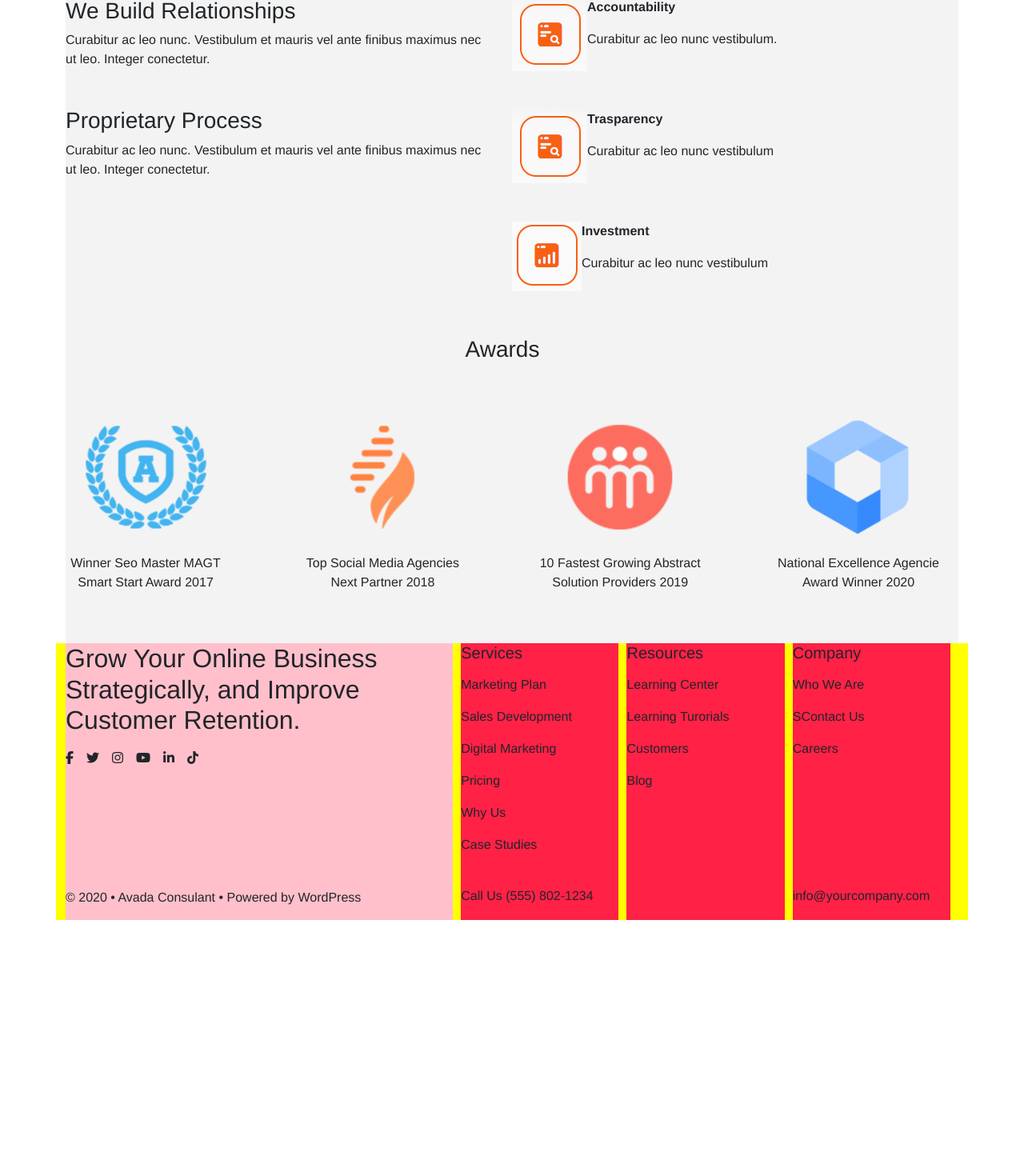
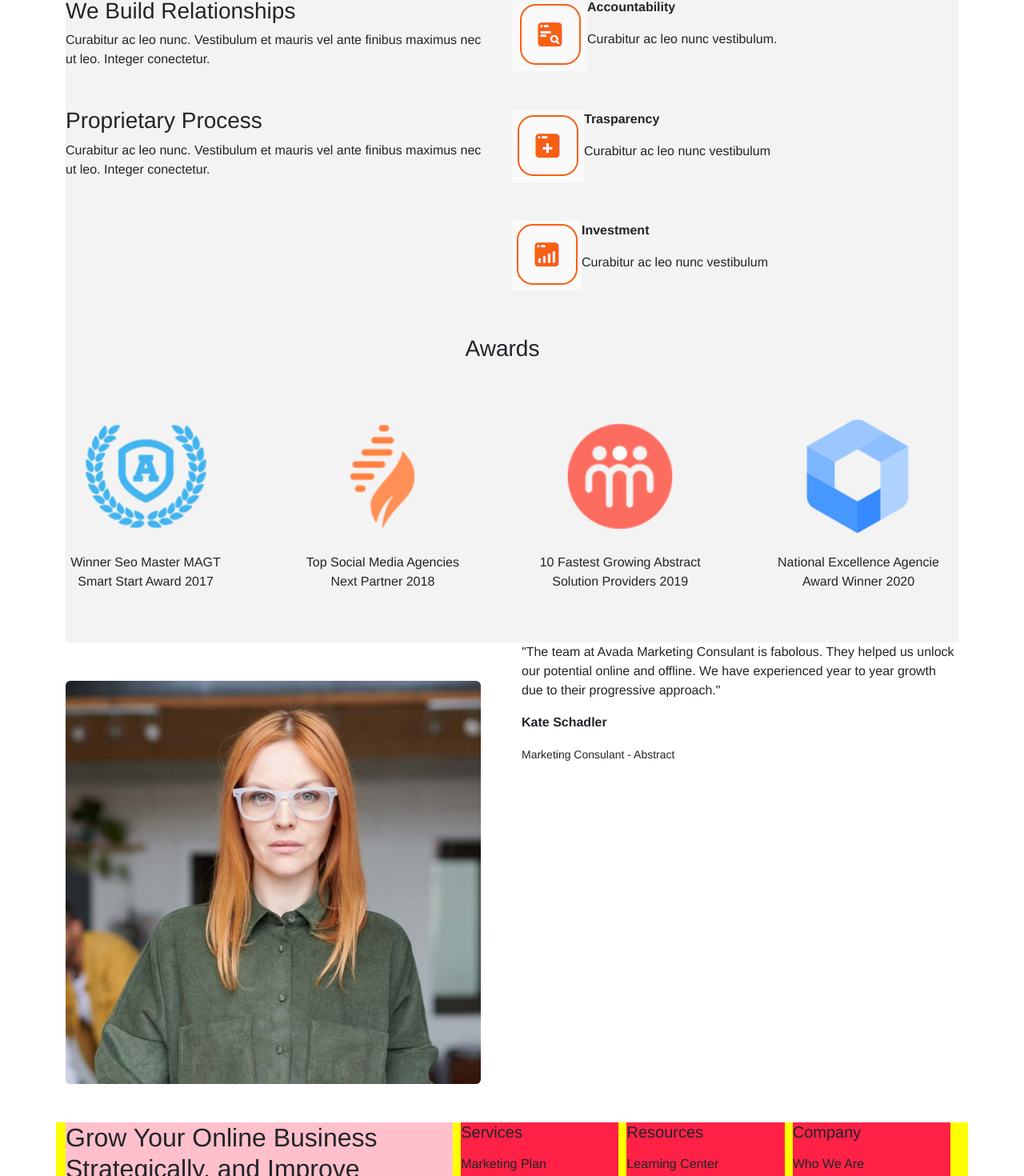
Before and after one commit to AndyDAntuono/proj-html-vuejs, a Vue app: page / in a window 1280 px wide. Shown: the part 4126-5596 px from the top of the page at 80% size. Before the commit the page ends 5276 px from the top, so only its background shows below. Built offline with nearby package versions, Linux system fonts and the light colour scheme.

Commit message:
[UPD] updated AppMain.vue

```diff
--- a/src/components/AppMain.vue
+++ b/src/components/AppMain.vue
@@ -190,7 +190,7 @@
                                 </div>
                             </div>
                             <div class="mt-5 mb-2 d-flex">
-                                <img src="../assets/img/image-4.png" alt="">
+                                <img src="../assets/img/image-5.png" alt="">
                                 <div>
                                     <p><strong>Trasparency</strong></p>
                                     <p>Curabitur ac leo nunc vestibulum</p>
@@ -240,6 +240,21 @@
                     </div>
                 </div>
             </div>
+            <!--Kate Shadler section-->
+            <div class="row">
+                <div class="col-6">
+                    <img class="lg-testimonial rounded my-5" src="../assets/img/large-testimonial-600x583.jpg" alt="">
+                </div>
+                <div class="col-6">
+                    <div class=".d-flex align-items">
+                        <p>
+                            "The team at Avada Marketing Consulant is fabolous. They helped us unlock our potential online and offline. We have experienced year to year growth due to their progressive approach."
+                        </p>
+                        <p><strong>Kate Schadler</strong></p>
+                        <p><small>Marketing Consulant - Abstract</small></p>
+                    </div>
+                </div>
+            </div>
         </div>
     </main>
 </template>
@@ -275,5 +290,8 @@
     };
     .winner-d {
         filter: hue-rotate(200deg);
-    }
+    };
+    .lg-testimonial {
+        width: 95%;
+    };
 </style>
```
